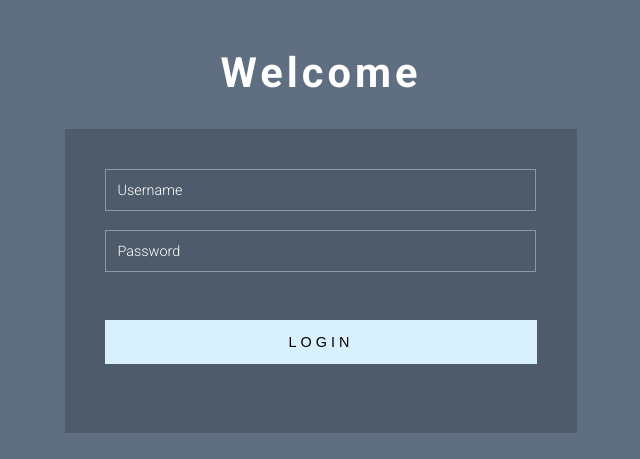
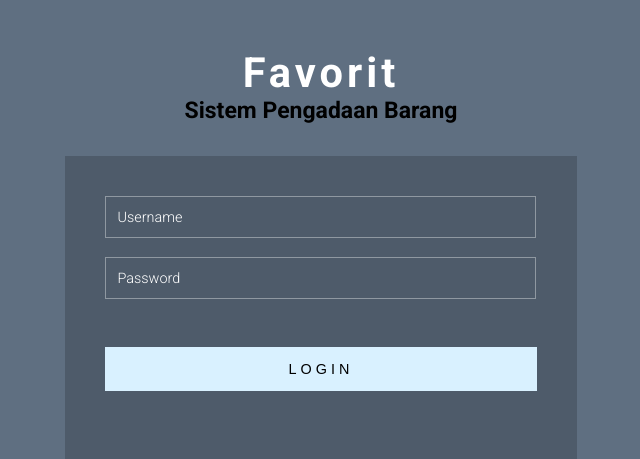
Before and after one commit to haniefm12/FavoritWeb_PengadaanBarang, a PHP site: page /login_page.php in a window 1280 px wide. Shown: the top 459 px of the page, without its empty margins (319-959 px from the left). Run offline with PHP 8.4, Linux system fonts and the light colour scheme.

Commit message:
ubah judul login

```diff
--- a/login_page.php
+++ b/login_page.php
@@ -16,7 +16,8 @@
 
 <!-- main -->
 	<div class="main-w3layouts wrapper">
-		<h1>Welcome</h1>
+		<h1>Favorit</h1>
+		<h2 style="text-align:center;font-size: 23px;font-weight: bold">Sistem Pengadaan Barang</h2>
 		<div class="main-agileinfo">
 			<div class="agileits-top">
 				<form action="#" method="post">
```
